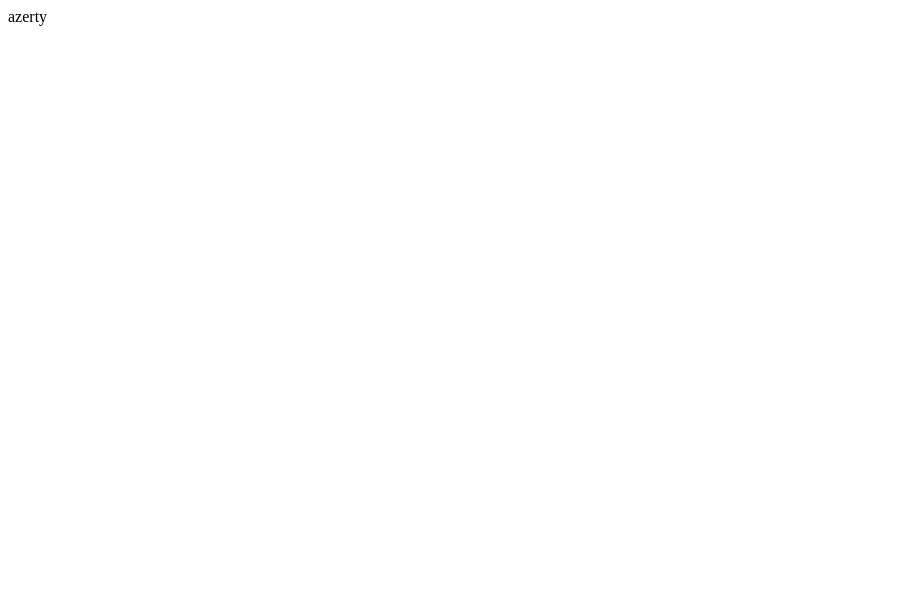
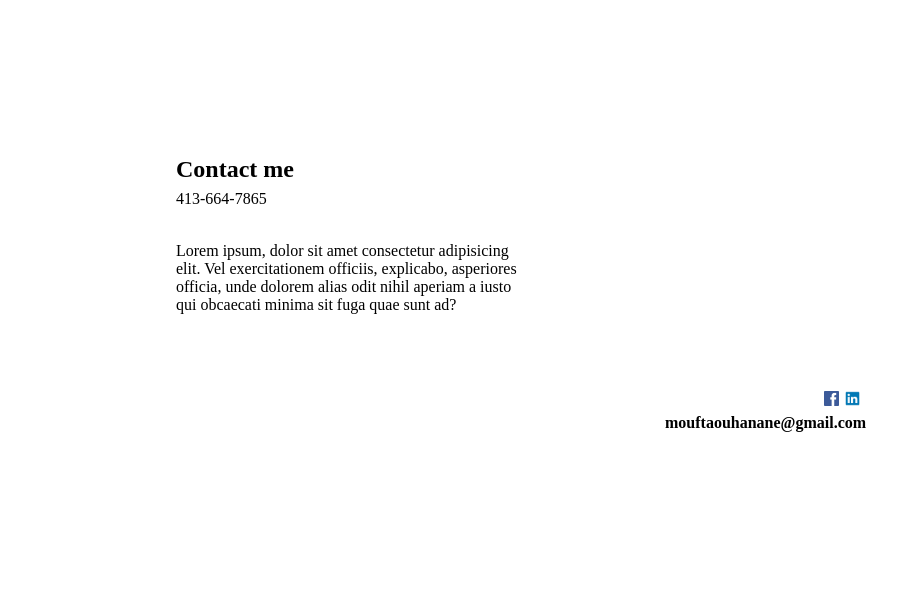
Before and after one commit to ModoukpeA/MyTests, a plain HTML site: page index.html in a window 1280 px wide. Shown: the whole page, without its empty margins (0-921 px from the left). Drawn offline with Linux system fonts and the light colour scheme.

Commit message:
Add files via upload

```diff
--- /dev/null
+++ b/index.css
@@ -0,0 +1,41 @@
+body{
+    border-style: none;
+    width: 780px;
+    position: relative;
+    left: 90px;
+    bottom: -50px;
+
+
+}
+section {
+    padding: 10%;
+    width: 349px;
+
+
+
+}
+p{
+    position: relative;
+    top: 5px;
+}
+section h1{
+    font-weight: bold;
+}
+.number{
+    position: relative;
+    top: -13px;
+}
+.fml{
+    display: flex;
+    position: relative;
+    left: 648px;
+    top: -90px;
+}
+img{
+    height: 15px;}
+.email{
+    position: relative;
+    left: 567px;
+    top: -160px;
+    font-weight: bold;
+}
--- a/index.html
+++ b/index.html
@@ -1 +1,24 @@
-azerty
+<!DOCTYPE html>
+<html lang="en">
+<head>
+    <meta charset="UTF-8">
+    <meta name="viewport" content="width=device-width, initial-scale=1.0">
+    <title>Document</title>
+    <link rel="stylesheet" href="index.css">
+</head>
+<body>
+    <section>
+    <h1>Contact me</h1>
+    <span class="number">413-664-7865</span>
+     <p>Lorem ipsum, dolor sit amet consectetur adipisicing elit. Vel exercitationem officiis, explicabo, asperiores officia, unde dolorem alias odit nihil aperiam a iusto qui obcaecati minima sit fuga quae sunt ad?</p>
+    </section>
+     <section class="fml">
+         <img src="img/téléchargement (1).png" alt="fb">
+         <img src="img/téléchargement (2).png" alt="in">
+    </section>
+    <span class="email">
+        mouftaouhanane@gmail.com
+    </span>
+</body>
+
+</html>
```
Also changed, not shown: img/téléchargement (1).png (added), img/téléchargement (2).png (added).
